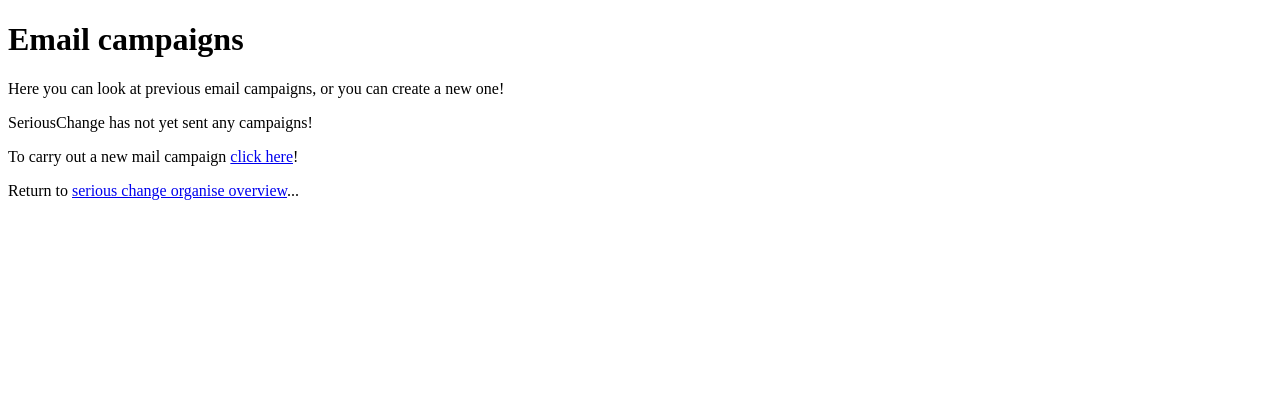
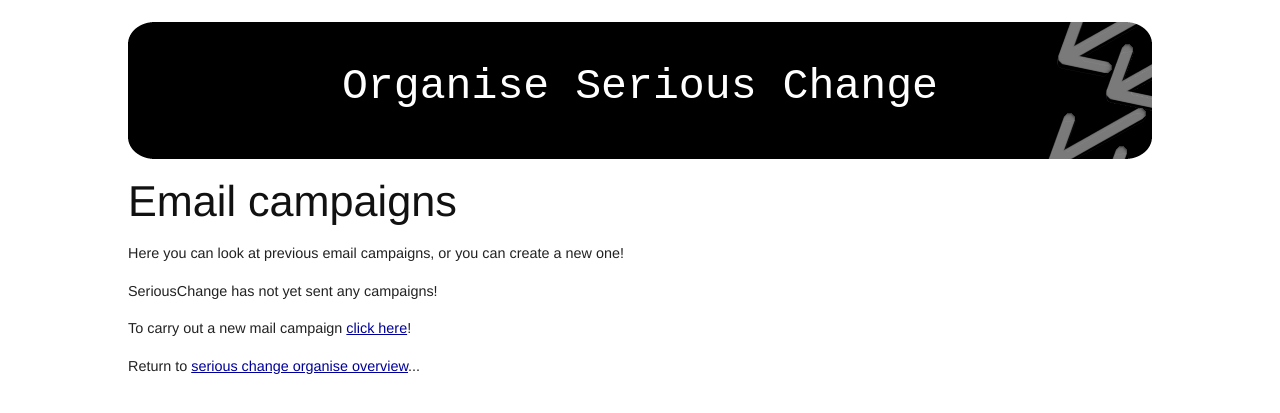
Before and after one commit to mdales/serious-change, a Django app: template organise/templates/email_list.html in a window 1280 px wide. Shown: the top 413 px of the page. Run offline with Django 3.2, Linux system fonts and the light colour scheme; the template is opened without the code that fills it, so the values that code supplies are empty.

Commit message:
Slight beautification of the organisae website to make it look like the wiki

```diff
--- a/organise/templates/base.html
+++ b/organise/templates/base.html
@@ -6,10 +6,16 @@
 	<title>Begone denialists and crusties - Climate Change for the rest of us</title>
 </head>
 
+	<link rel="stylesheet" href="/site_media/css/organise.css" type="text/css" media="screen" title="no title" charset="utf-8">
+
 {% block style %}
 {% endblock %}
 
 <body>
+	<h1 id="sitename">
+		<a href="/">Organise Serious Change</a>
+	</div>
+
 	{% block content %}
 	{% endblock %}
 </body>
--- /dev/null
+++ b/site_media/css/organise.css
@@ -0,0 +1,38 @@
+@import url('typography.css');
+
+#sitename {
+  background:#000000 url('/site_media/images/head-r.png') right no-repeat;
+  text-align:center;
+}
+
+#sitename a {
+  color:#FFFFFF;
+  display:block;
+  height:137px;
+  background:url('/site_media/images/head-l.png') left no-repeat;
+  font-family:"Courier New","Courier",monospace;
+  line-height:130px;
+  text-decoration:none;
+}
+
+#sitename a:hover {
+  text-decoration:underline;
+}
+
+
+
+h1 {
+    font-size:3em;
+    line-height:1;
+}
+
+h1, h2, h3, h4, h5, h6 {
+    color:#111111;
+    font-weight:normal;
+}
+
+body {
+    margin:0 auto;
+    padding:0;
+    width: 80%;
+}
--- /dev/null
+++ b/site_media/css/typography.css
@@ -0,0 +1,122 @@
+/* --------------------------------------------------------------
+ *
+ *       typography.css
+ *          * Sets up some sensible default typography.
+ *
+ *             -------------------------------------------------------------- */
+
+/** Default font settings.
+ *    The font-size percentage is of 16px. (0.75 * 16px = 12px) */
+body {
+    font-size:90%;
+    color: #222;
+    background: #fff;
+    font-family: "Helvetica Neue", Arial, Helvetica, sans-serif;
+}
+
+
+/** Headings
+ * -------------------------------------------------------------- */
+
+h1,h2,h3,h4,h5,h6 { font-weight: normal; color: #111; margin-top:0.5em; }
+
+#head h1 { text-align:center; line-height:200px; }
+
+h1 { font-size: 3em; line-height: 1; margin-bottom: 0.5em; }
+h2 { font-size: 2em; margin-bottom: 0.75em; }
+h3 { font-size: 1.5em; line-height: 1; margin-bottom: 1em; }
+h4 { font-size: 1.2em; line-height: 1.25; margin-bottom: 1.25em; }
+h5 { font-size: 1em; font-weight: bold; margin-bottom: 1.5em; }
+h6 { font-size: 1em; font-weight: bold; }
+
+h1 img, h2 img, h3 img,
+h4 img, h5 img, h6 img {
+    margin: 0;
+}
+
+
+/** Text elements
+ * -------------------------------------------------------------- */
+
+p           { margin: 0 0 1.5em; }
+p img.left  { float: left; margin: 1.5em 1.5em 1.5em 0; padding: 0; }
+p img.right { float: right; margin: 1.5em 0 1.5em 1.5em; }
+
+a:focus,
+a:hover     { color: #000; }
+a:visited     { color: #000; }
+a           { color: #009; text-decoration: underline; }
+
+.new a, .new      {color:#990000;}
+.editsection {font-size:14px}
+blockquote  { margin: 1.5em; color: #666; font-style: italic; }
+strong      { font-weight: bold; }
+em,dfn      { font-style: italic; }
+dfn         { font-weight: bold; }
+sup, sub    { line-height: 0; }
+
+abbr,
+acronym     { border-bottom: 1px dotted #666; }
+address     { margin: 0 0 1.5em; font-style: italic; }
+del         { color:#666; }
+
+pre         { margin: 1.5em 0; white-space: pre; }
+pre,code,tt { font: 1em 'andale mono', 'lucida console', monospace; line-height: 1.5; }
+
+#toctitle h2 {display:inline;}
+
+/** Lists
+ * -------------------------------------------------------------- */
+
+li ul,
+li ol       { margin:0 1.5em; }
+ul, ol      { margin: 0 1.5em 1.5em 1.5em; }
+
+ul          { list-style-type: disc; }
+ol          { list-style-type: decimal; }
+
+dl          { margin: 0 0 1.5em 0; }
+dl dt       { font-weight: bold; }
+dd          { margin-left: 1.5em;}
+
+
+/** Tables
+ * -------------------------------------------------------------- */
+
+table       { margin-bottom: 1.4em; width:100%; }
+table.toc   { width:auto;}
+th          { font-weight: bold; background: #EEEEEE; }
+th,td       { padding: 4px 10px 4px 5px; }
+tr.even td  { background: #E5ECF9; }
+tfoot       { font-style: italic; }
+caption     { background: #eee; }
+
+
+/** Misc classes
+ * -------------------------------------------------------------- */
+
+.small      { font-size: .8em; margin-bottom: 1.875em; line-height: 1.875em; }
+.large      { font-size: 1.2em; line-height: 2.5em; margin-bottom: 1.25em; }
+.hide       { display: none; }
+
+.quiet      { color: #666; }
+.loud       { color: #000; }
+.highlight  { background:#ff0; }
+.added      { background:#060; color: #fff; }
+.removed    { background:#900; color: #fff; }
+
+.first      { margin-left:0; padding-left:0; }
+.last       { margin-right:0; padding-right:0; }
+.top        { margin-top:0; padding-top:0; }
+.bottom     { margin-bottom:0; padding-bottom:0; }
+
+
+#catlinks {
+  border:1px solid #999999;
+  padding:5px;
+  background:#EEEEEE;
+  margin:2em 0;
+}
+
+.printfooter {display:none;}
+.floatright { float:right; margin-left:1em; }
```
Also changed, not shown: site_media/images/head-l.png (added), site_media/images/head-r.png (added).
